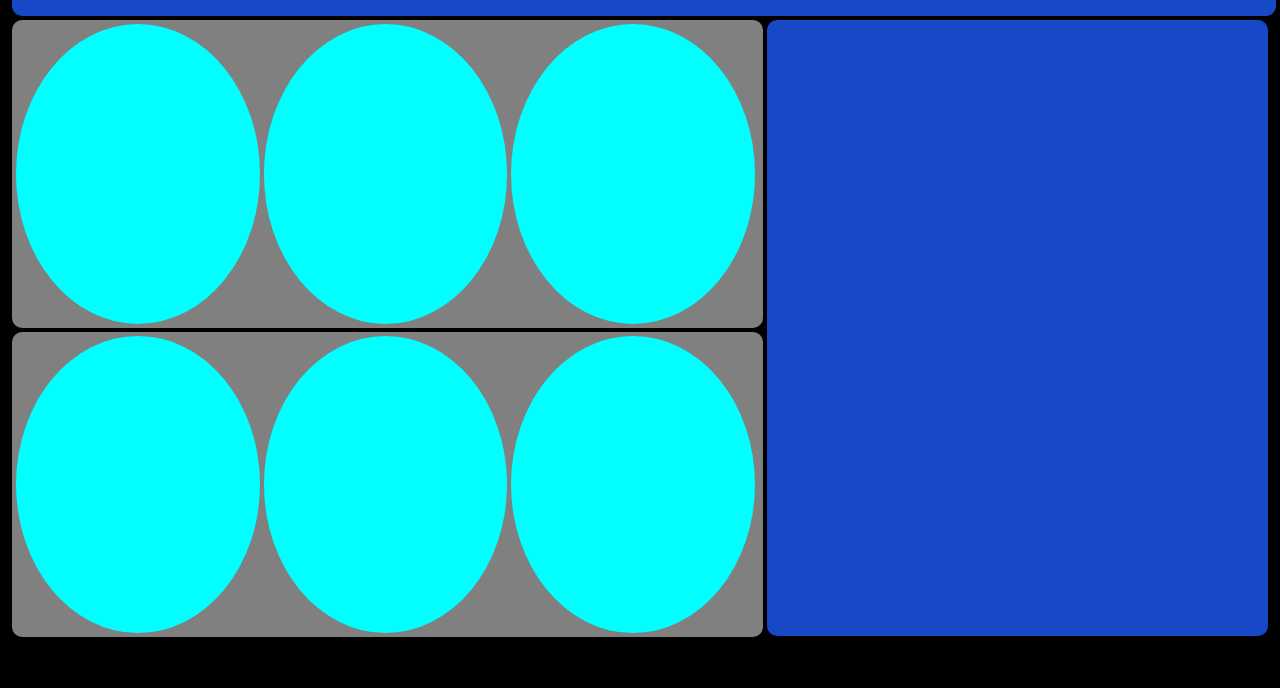
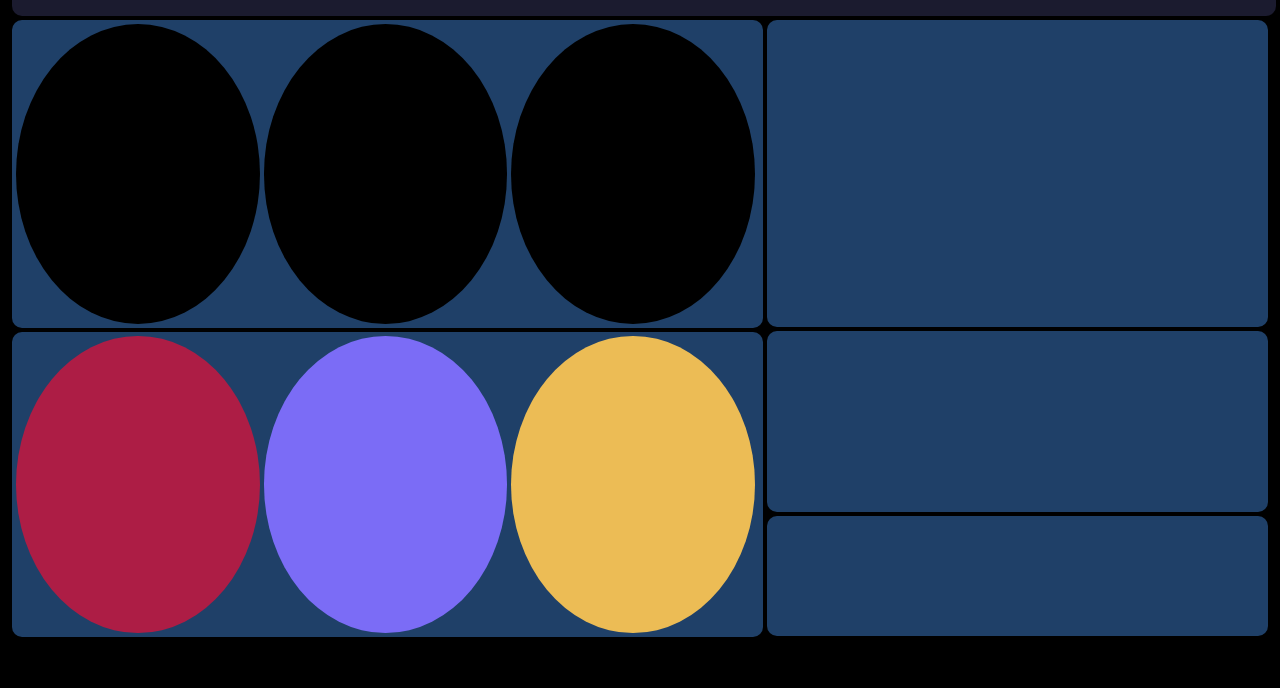
Before and after one commit to dvnfirefox/dw2_Project, a plain HTML site: page index.html in a window 1280 px wide. Shown: the part 112-800 px from the top of the page. Drawn offline with Linux system fonts and the light colour scheme.

Commit message:
change color and add color to token

```diff
--- a/CSS/styleSheet.css
+++ b/CSS/styleSheet.css
@@ -2,7 +2,7 @@ header {
     display: flex;
     justify-content: center;
     align-items: center;
-    background-color: #1648c7;
+    background-color: #1B1B2F;
     border: black;
     border-radius: 10px;
     height: 15vh;
@@ -28,7 +28,9 @@ body {
     width: 60%;
 }
 #gameInfo {
-    background-color: #1648c7;
+    display: flex;
+    flex-direction: column;
+    flex-wrap: nowrap;
     border: black;
     border-radius: 10px;
     height: 77vh;
@@ -44,7 +46,7 @@ body {
     display: flex;
     flex-direction: row;
     flex-wrap: nowrap;
-    background-color: grey;
+    background-color: #1F4068;
     border-radius: 10px;
     height: 50%;
     margin-bottom: 0.5vh;
@@ -54,16 +56,41 @@ body {
     display: flex;
     flex-direction: row;
     flex-wrap: nowrap;
-    background-color: grey;
+    background-color: #1F4068;
     border-radius: 10px;
     height: 49.5%;
     margin-bottom: 0.5vh;
     padding: 0.5vh;
 }
+#gameInfoTable{
+    height: 51%;
+    background-color: #1F4068;
+    border-radius: 10px;
+    width: 100%;
+
+}
+#gameWinningstate{
+    height: 30%;
+    background-color: #1F4068;
+    border-radius: 10px;
+    width: 100%;
+    margin-bottom: 0.5vh;
+    margin-top: 0.5vh;
+}
+#gameButton{
+    height: 20%;
+    background-color: #1F4068;
+    border-radius: 10px;
+    width: 100%;
+}
+#red{background-color: #AD1D45;}
+#blue{background-color: #7B6CF6;}
+#yellow{background-color: #ECBC55;}
 .gameToken{
     height: 100%;
     width: 33%;
     border-radius: 50%;
-    background-color: aqua;
     margin-right: 0.5vh;
+    background-color: black;
 }
+/* token color red AD1D45 blue 7B6CF6 yellow ECBC55 */
--- a/index.html
+++ b/index.html
@@ -4,6 +4,7 @@
     <meta charset="UTF-8">
     <title>Title</title>
     <link rel="stylesheet" href="CSS/styleSheet.css">
+    <script src="game.js"></script>
 </head>
 <body>
 <header>
@@ -12,21 +13,22 @@
 <div id="gameStage">
     <div id="gameTable">
         <div id="gameHiddenColor">
-            <div class="gameToken"></div>
-            <div class="gameToken"></div>
-            <div class="gameToken"></div>
+            <div class="gameToken" id="random1"></div>
+            <div class="gameToken" id="random2"></div>
+            <div class="gameToken" id="random3"></div>
 
         </div>
         <div id="gameChooseColor">
-            <div class="gameToken"></div>
-            <div class="gameToken"></div>
-            <div class="gameToken"></div>
+            <div class="gameToken" id="red"></div>
+            <div class="gameToken" id="blue"></div>
+            <div class="gameToken" id="yellow"></div>
         </div>
     </div>
     <div id="gameInfo">
         <div id="gameInfoTable"></div>
+        <div id="gameWinningstate"></div>
+        <div id="gameButton"></div>
     </div>
 </div>
-<script src="game.js"></script>
 </body>
 </html>
```
